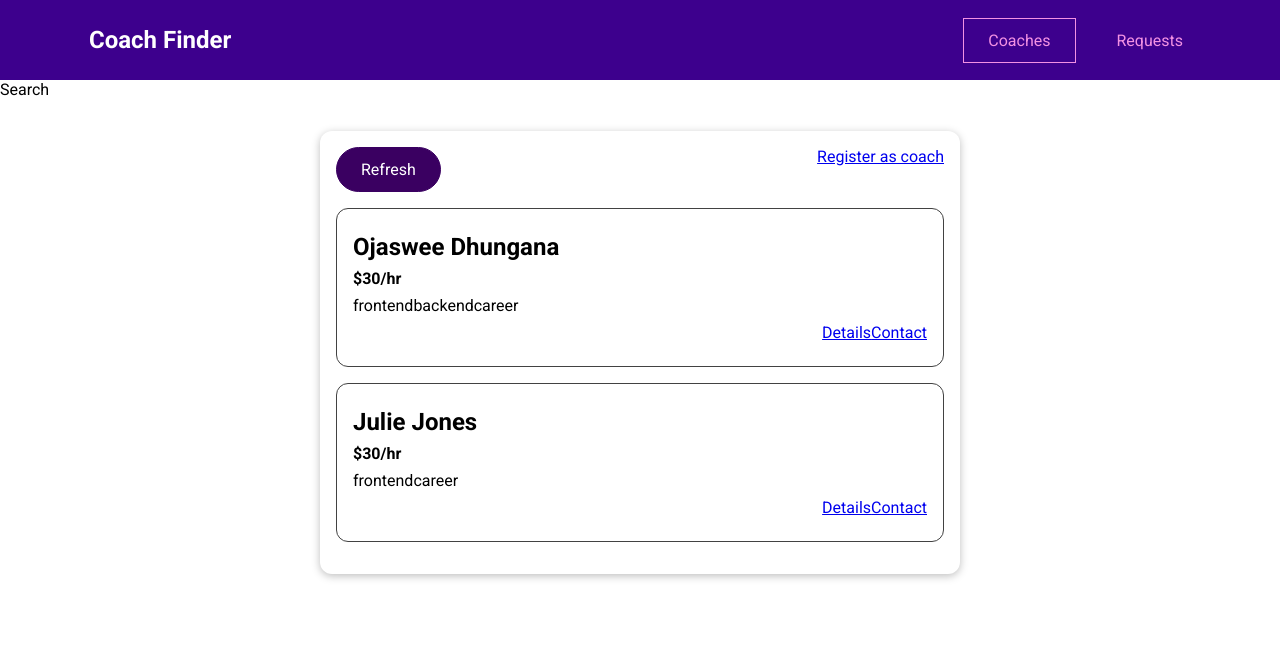
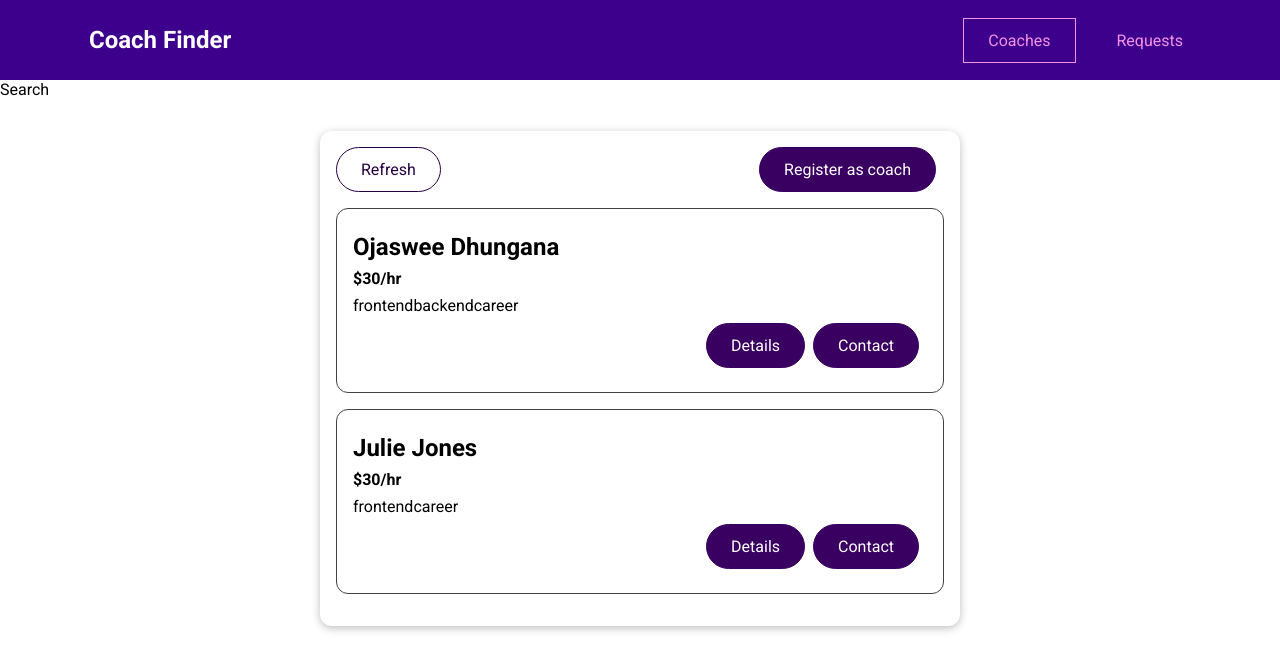
Before and after one commit to ojaswee/coach_finder, a Vue app: page /coaches in a window 1280 px wide. Shown: the top 670 px of the page. Built offline with nearby package versions, Linux system fonts and the light colour scheme.

Commit message:
base components implementation

```diff
--- a/src/components/coaches/CoachItem.vue
+++ b/src/components/coaches/CoachItem.vue
@@ -7,15 +7,17 @@
 				{{ area }}</span>
 		</div>
 		<div class="actions">
-			<router-link :to="coachDetails">Details</router-link>
-			<router-link :to="coachContact">Contact</router-link>
+			<base-button mode="outline" link :to="coachDetails">Details</base-button>
+			<base-button link :to="coachContact">Contact</base-button>
 		</div>
 	</li>
 </template>
 
 <script>
+import BaseButton from '../ui/BaseButton.vue';
 export default {
-	props: ['id', 'firstName', 'lastName','rate', 'areas'],
+	components: { BaseButton },
+	props: ['id', 'firstName', 'lastName', 'rate', 'areas'],
 	computed: {
 		fullName() {
 			return this.firstName + ' ' + this.lastName;
--- a/src/components/ui/BaseButton.vue
+++ b/src/components/ui/BaseButton.vue
@@ -1,5 +1,5 @@
 <template>
-<button v-if="!link" class="mode">
+<button v-if="!link" :class="mode">
 	<slot></slot>
 </button>
 <router-link v-else :to="to">
--- a/src/pages/coaches/CoachesDetail.vue
+++ b/src/pages/coaches/CoachesDetail.vue
@@ -1,5 +1,4 @@
 <template>
-	Details for coach
 	<router-view> </router-view>
 	<router-link to="/coaches/c1/contact">Contact</router-link>
 </template>
--- a/src/pages/coaches/CoachesList.vue
+++ b/src/pages/coaches/CoachesList.vue
@@ -5,8 +5,8 @@
 	<section>
 		<base-card>
 		<div class="controls">
-			<base-button>Refresh</base-button>
-			<router-link to="/register">Register as coach</router-link>
+			<base-button mode="outline">Refresh</base-button>
+			<base-button link to="/register">Register as coach</base-button>
 		</div>
 		<ul v-if="hasCoaches">
 			<coach-item v-for="coach in filteredCoaches"
@@ -24,11 +24,13 @@
 </template>
 <script>
 import CoachItem from '../../components/coaches/CoachItem.vue';
+import BaseButton from '../../components/ui/BaseButton.vue';
 
 export default {
 	components:
 	{
 		CoachItem,
+BaseButton,
 	},
 	computed: {
 		filteredCoaches() {
```
